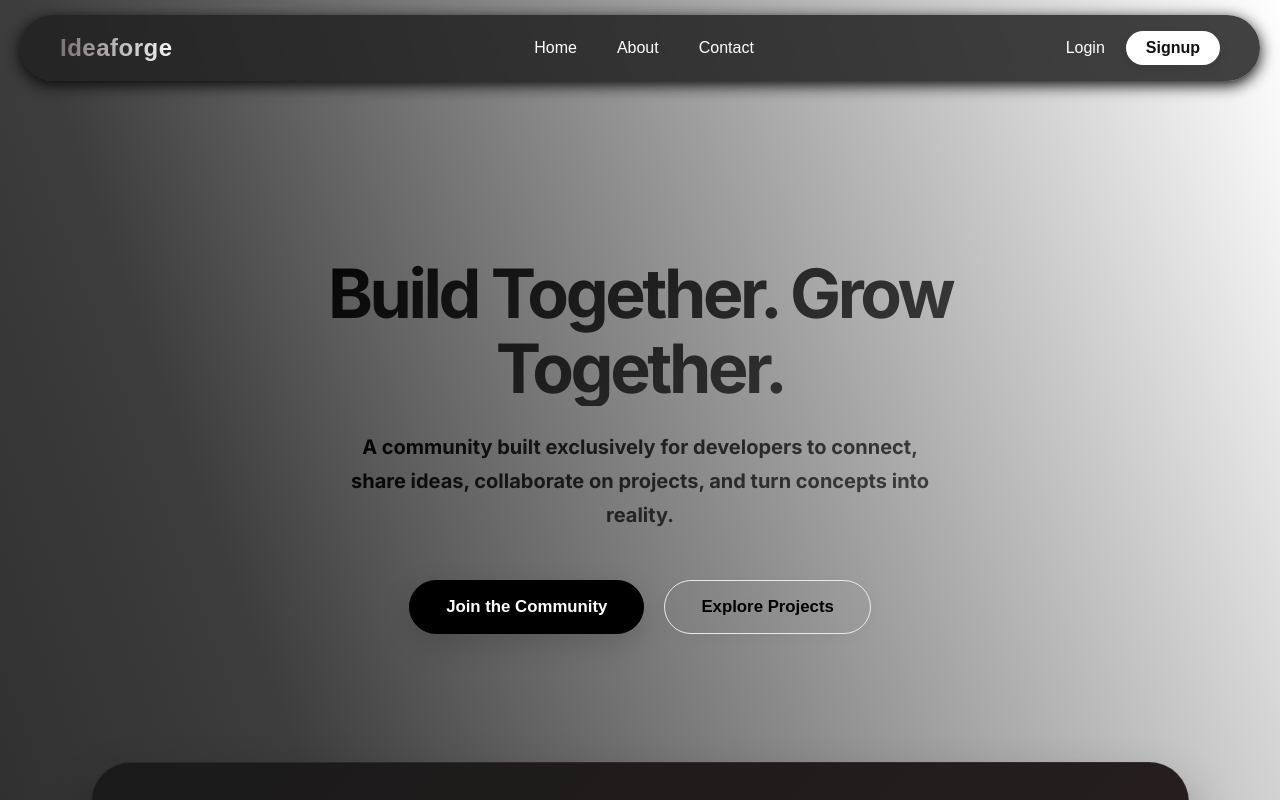
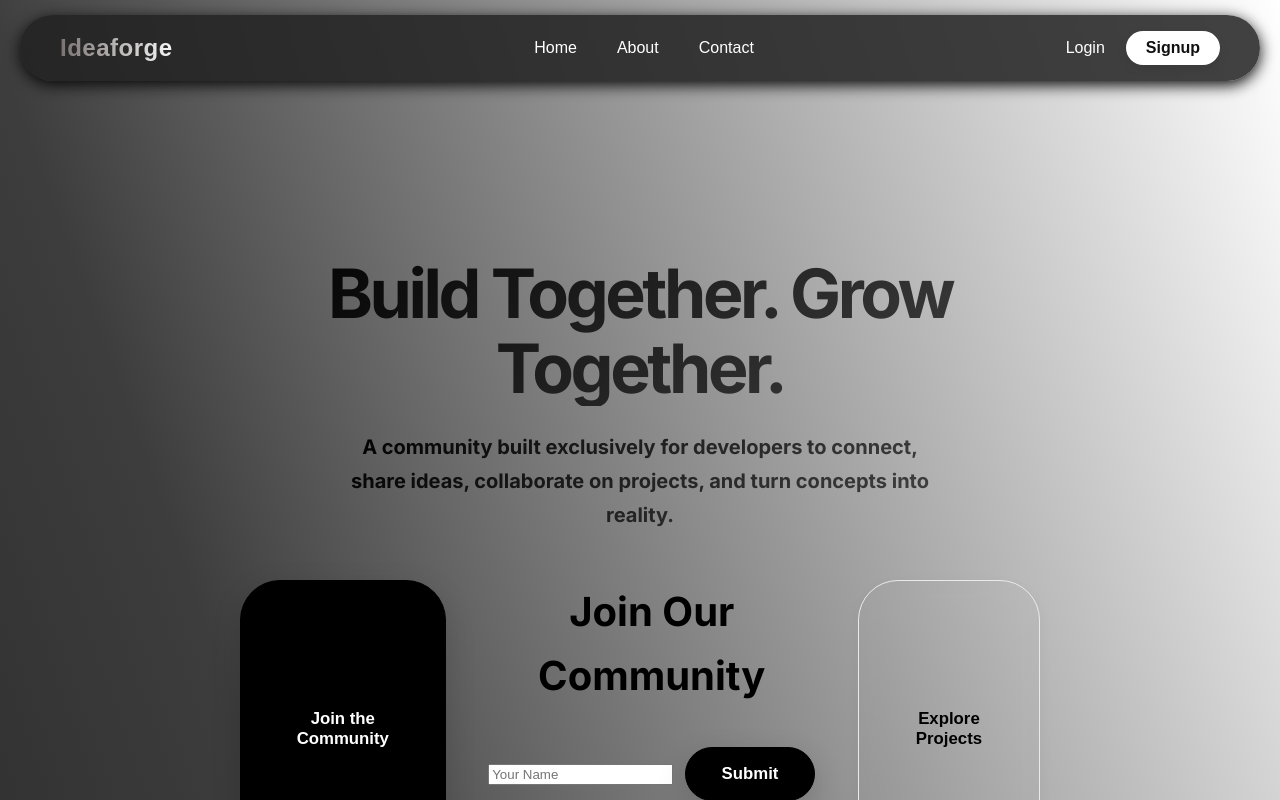
Before and after one commit to kritagya025/React_Project, a React (Vite) app in the folder my-react-app/: page / in a window 1280 px wide. Both pictures are taken after a click on the button "Join the Community". Shown: the top 800 px of the page. Built offline with nearby package versions, Linux system fonts and the light colour scheme.

Commit message:
feat: implement JoinForm component and integrate with Home page

```diff
--- a/my-react-app/src/pages/Home.jsx
+++ b/my-react-app/src/pages/Home.jsx
@@ -1,7 +1,11 @@
 import React from "react";
 import "../Styles/Home.css";
+import { useState } from "react";
+import JoinForm from "../pages/JoinForm";
+
 
 function Home() {
+  const [showForm, setShowForm] = useState(false);
   return (
     <div className="home">
 
@@ -12,7 +16,13 @@ function Home() {
           collaborate on projects, and turn concepts into reality.
         </p>
         <div className="hero-buttons">
-          <button>Join the Community</button>
+
+          <button onClick={() => setShowForm(true)}>
+          Join the Community
+          </button>
+          {showForm && (
+          <JoinForm onClose={() => setShowForm(false)} />
+          )}
           <button className="secondary">Explore Projects</button>
         </div>
       </section>
--- /dev/null
+++ b/my-react-app/src/pages/JoinForm.jsx
@@ -0,0 +1,48 @@
+import { useState } from "react";
+
+function JoinForm({ onClose }) {
+      const [formData, setFormData] = useState({
+    name: "",
+    email: "",
+    message: ""
+  });
+    const handleChange = (e) => {
+    const { name, value } = e.target;
+
+    setFormData({
+      ...formData,
+      [name]: value
+    });
+  };
+    const handleSubmit = (e) => {
+    e.preventDefault();
+
+    console.log(formData);
+
+    setFormData({ name: "", email: "", message: "" });
+
+    onClose();
+  };
+    return (
+    <div className="modal-overlay">
+      <div className="modal-box">
+        <h2>Join Our Community</h2>
+
+        <form onSubmit={handleSubmit}></form>
+                  <input
+            type="text"
+            name="name"
+            placeholder="Your Name"
+            value={formData.name}
+            onChange={handleChange}
+          />          <button type="submit">Submit</button>
+
+          <button type="button" onClick={onClose}>
+            Cancel
+          </button>
+                </div>
+    </div>
+  );
+}
+
+export default JoinForm;
```
